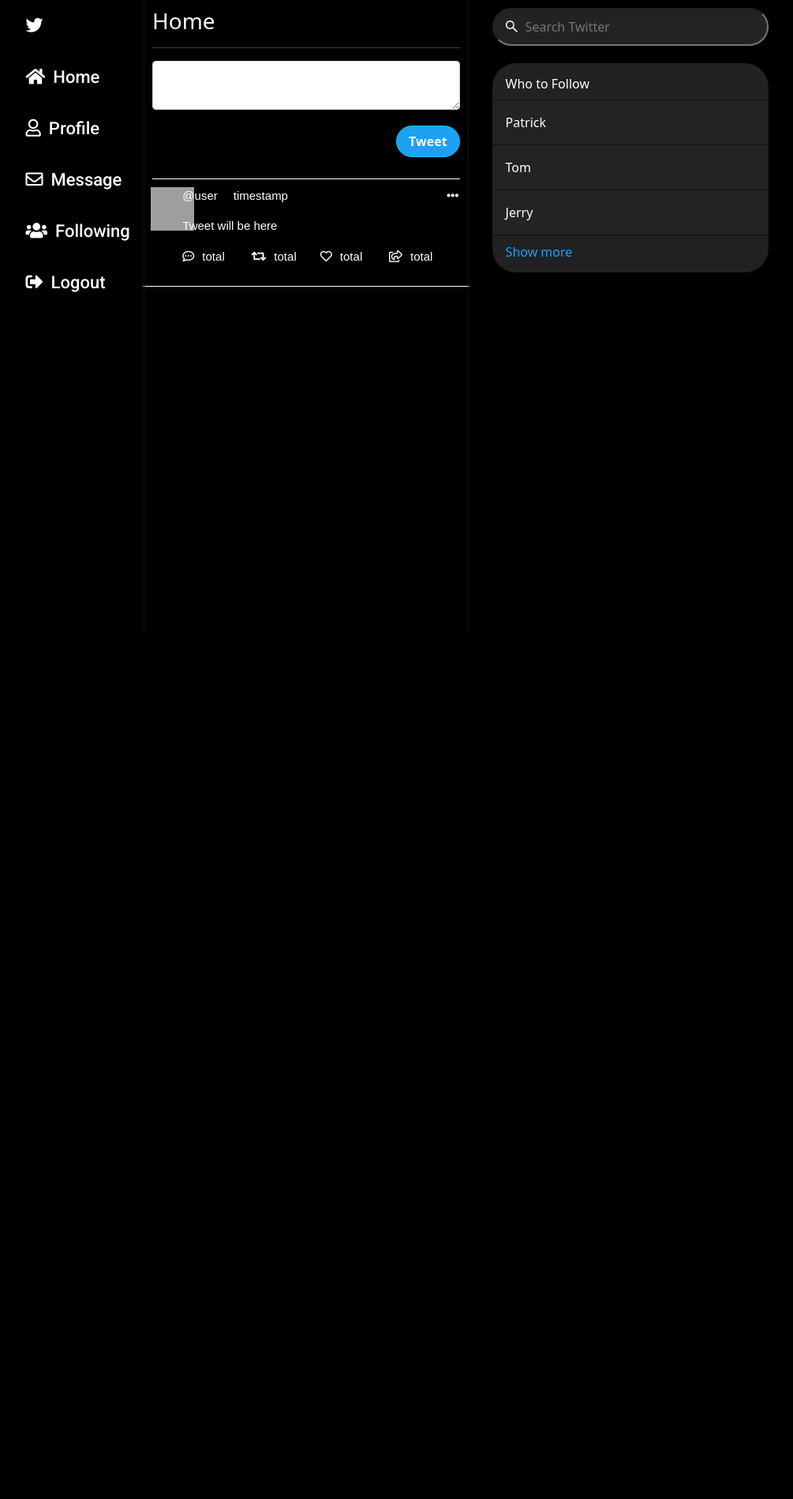
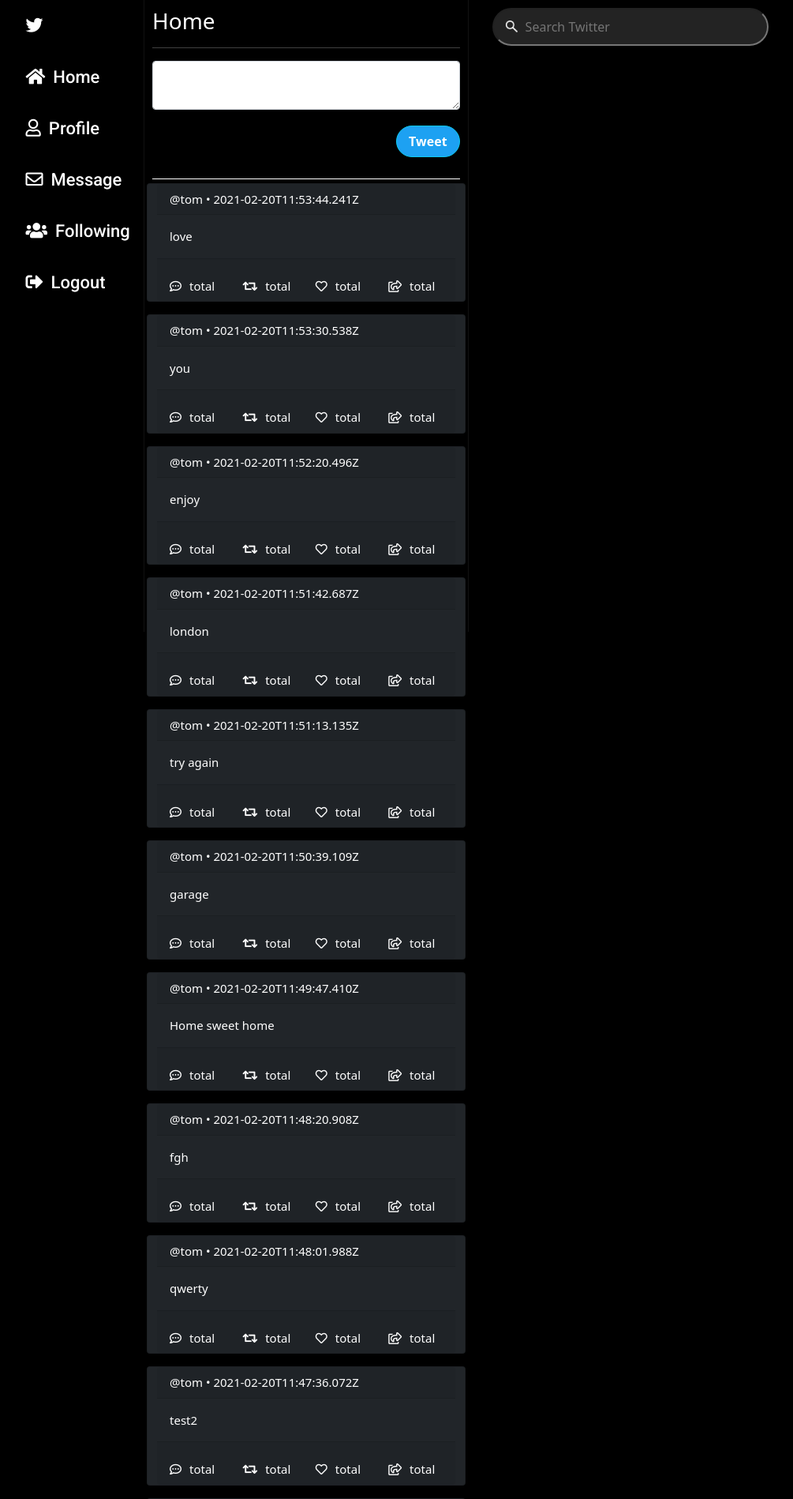
Before and after one commit to idoyudha/network, a Django app: page / in a window 1280 px wide. Shown: the top 1898 px of the page at 79% size, without its empty margins (201-1206 px from the left). Before the commit the page ends 800 px from the top, so only its background shows below. Run offline with Django 3.2, Linux system fonts and the light colour scheme; a user stored in the database is signed in; data comes from the database, SQL or seed files in the repository; both versions use the stored data as it was after the commit; grey boxes are pictures that could not be loaded.

Commit message:
Successfull post tweet form

```diff
--- a/network/models.py
+++ b/network/models.py
@@ -2,6 +2,7 @@
 from django.db import models
 
 from django.db.models.fields import related
+from datetime import datetime
 
 
 class User(AbstractUser):
@@ -10,7 +11,7 @@
 class Tweet(models.Model):
     user_tweet = models.ForeignKey(User, on_delete=models.CASCADE)
     tweet_text = models.CharField(max_length=280)
-    timestamp = models.DateTimeField(auto_now_add=True)
+    timestamp = models.DateTimeField(default=datetime.now)
     likes = models.ManyToManyField(User, related_name='user_liked', blank=True)
 
     def __str__(self):
--- a/network/static/network/index.js
+++ b/network/static/network/index.js
@@ -1,8 +1,7 @@
 document.addEventListener('DOMContentLoaded', function() {
 
     // By default, load homepage
-    //load('index');
-
+    load_page('home');
     // Send email after submit form
     document.querySelector('form').onsubmit = tweet;
 
@@ -21,19 +20,66 @@
         })
     })
     .then(response => response.json())
-    .then(result => {
+    .then(data => {
         // Print emails
-        console.log(result);
+        console.log(data)
         // ... do something else with emails ...
-    });
-    return false;
+    })
+    .then(() => load_page('home'));
 }
 
-function load(page) {
-    console.log(page)
-    fetch('/tweet_all')
+function load_page(user) {
+    console.log(user)
+    fetch(`/tweet/${user}`)
     .then(response => response.json())
-    .then(tweet => {
-        console.log(tweet)
+    .then(tweets => {
+        console.log(tweets);
+
+        for (let i = 0; i < tweets.length; i++) {
+            let obj = tweets[i];
+
+            // Create new div element
+            const data = document.createElement("div");
+            data.className = "card text-white bg-dark mb-3";
+
+            // Create tweet card from parent element tweet-ground
+            const l = document.getElementById("tweet-ground")
+            const card = l.appendChild(data)
+
+            // Create new element for tweet head
+            const head = document.createElement("div")
+            head.className = "card-header";
+            head.innerHTML = `@${obj.user} &#0149; ${obj.time}`;
+            data.appendChild(head)
+
+            // Create new element for tweet body
+            const body = document.createElement("div")
+            body.className = "card-body"
+            const bd = data.appendChild(body)
+
+            const t = document.createElement("p");
+            t.className = "text-p";
+            t.innerHTML = `${obj.tweet}`
+            bd.appendChild(t)
+
+            const foot = document.createElement("div")
+            foot.className = "card-footer";
+            foot.innerHTML = `<div class='row' id='btn' role='group' aria-label='tweet group'>
+                                <div class='col-sm'>
+                                    <p class='t-btn1'><i class='far fa-comment-dots'></i>total</p>
+                                </div>
+                                <div class='col-sm'>
+                                    <p class='t-btn2'><i class='fas fa-retweet'></i>total</p>
+                                </div>
+                                <div class='col-sm'>
+                                    <p class='t-btn3'><i class='far fa-heart'></i>total</p>
+                                </div>
+                                <div class='col-sm'>
+                                    <p class='t-btn4'><i class='far fa-share-square'></i>total</p>
+                                </div>
+                            </div>`;
+            data.appendChild(foot)
+
+        };
     })
 }
--- a/network/static/network/styles.css
+++ b/network/static/network/styles.css
@@ -97,16 +97,20 @@
   background-color: transparent;
 }
 
-.card {
+/* .card {
+  width: 100%;
+} */
+
+/* .card {
   width: 350px;
   margin-top: 80px;
   background-color: rgb(35, 35, 35);
   border-radius: 30px;
   padding-top: 5px;
   padding-bottom: 5px;
-}
+} */
 
-.card-header, .card-body {
+/* .card-header, .card-body {
   border-bottom: 1px solid #111;
 }
 
@@ -117,7 +121,7 @@
 
 .card-footer {
   color: #1DA1F2;
-}
+} */
 
 #tweet-btn {
   float: right;
@@ -136,14 +140,12 @@
 }
 
 .all_tweet {
-  border-bottom: 1px solid white;
   font-size: 15px;
   padding: 5px;
 }
 
 .column {
   float: left;
-  padding: 5px;
   font-family: Arial, Helvetica, sans-serif;
 }
 
@@ -176,5 +178,13 @@
 }
 
 span {
-  margin-left: 20px;
+  margin-left: 10px;
 }
+
+p {
+  margin: 0px;
+}
+
+#btn {
+  margin-top: 15px;
+}
--- a/network/templates/network/index.html
+++ b/network/templates/network/index.html
@@ -4,72 +4,19 @@
 {% block body %}
 <h3>Home</h3>
 <hr>
-{% if user.is_authenticated %}
 <div class="tweet_form">
     <form action="{% url 'tweet' %}" method="post" id="tweet-post">
         {% csrf_token %}
         <div class="mb-3">
-            <textarea class="form-control" id="tweet_text" rows="2"></textarea>
+            <textarea class="form-control" id="tweet_text" name="tweet_text" rows="2"></textarea>
         </div>
         <div id="tweet-btn">
             <input class="btn btn-info rounded-pill" type="submit" value="Tweet" id="tweet" placeholder="What's happening?">
         </div>
     </form>
 </div>
-<div class="row all_tweet">
-    <div class="column left">
-        <img src="https://cdn.pixabay.com/photo/2020/05/11/15/38/tom-5158824_960_720.png" alt="Tom" width="55" height="55">
-    </div>
-    <div class="column right">
-        <p class="text-p">@user<span>timestamp</span></p>
-        <p class="text-p">Tweet will be here</p>
-        <div class="row" role="group" aria-label="tweet group">
-            <div class="col-sm">
-                <p class="t-btn1"><i class="far fa-comment-dots"></i>total</p>
-            </div>
-            <div class="col-sm">
-                <p class="t-btn2"><i class="fas fa-retweet"></i>total</p>
-            </div>
-            <div class="col-sm">
-                <p class="t-btn3"><i class="far fa-heart"></i>total</p>
-            </div>
-            <div class="col-sm">
-                <p class="t-btn4"><i class="far fa-share-square"></i>total</p>
-            </div>
-        </div>
-    </div>
-    <div class="column edit">
-        <i class="fas fa-ellipsis-h"></i>
-    </div>
+<div class="row all_tweet" id="tweet-ground">
 </div>
-{% else %}
-<div class="row all_tweet">
-    <div class="column left">
-        <img src="https://cdn.pixabay.com/photo/2020/05/11/15/38/tom-5158824_960_720.png" alt="Tom" width="55" height="55">
-    </div>
-    <div class="column right">
-        <p class="text-p">@user<span>timestamp</span></p>
-        <p class="text-p">Tweet will be here</p>
-        <div class="row" role="group" aria-label="tweet group">
-            <div class="col-sm">
-                <p class="t-btn1"><i class="far fa-comment-dots"></i>total</p>
-            </div>
-            <div class="col-sm">
-                <p class="t-btn2"><i class="fas fa-retweet"></i>total</p>
-            </div>
-            <div class="col-sm">
-                <p class="t-btn3"><i class="far fa-heart"></i>total</p>
-            </div>
-            <div class="col-sm">
-                <p class="t-btn4"><i class="far fa-share-square"></i>total</p>
-            </div>
-        </div>
-    </div>
-    <div class="column edit">
-        <i class="fas fa-ellipsis-h"></i>
-    </div>
-</div>
-{% endif %}
 {% block script %}
     <script src="{% static 'network/index.js' %}"></script>
 {% endblock %}
--- a/network/templates/network/layout.html
+++ b/network/templates/network/layout.html
@@ -36,13 +36,13 @@
                     <input type="text" name="q" placeholder="Search Twitter"></i><br>
                 </form>
             </div>
-            <div class="card">
+            <!-- <div class="card">
                 <div class="card-header">Who to Follow</div>
                 <div class="card-body">Patrick</div>
                 <div class="card-body">Tom</div>
                 <div class="card-body">Jerry</div>
                 <div class="card-footer">Show more</div>
-            </div>
+            </div> -->
         </div>
     </body>
 </html>
--- a/network/views.py
+++ b/network/views.py
@@ -10,6 +10,8 @@
 from django.views.decorators.csrf import csrf_exempt
 
 from .models import User, Tweet
+
+from datetime import datetime
 
 
 def index(request):
@@ -64,16 +66,22 @@
     else:
         return render(request, "network/register.html")
 
+@csrf_exempt
 @login_required
 def tweet(request):
-    # Tweet must be via POST
+    # Composing a new email must be via POST
     if request.method != "POST":
         return JsonResponse({"error": "POST request required."}, status=400)
 
+    # Get contents of email
     data = json.loads(request.body)
-    tweet = data.get("tweet")
+    t = data.get("tweet", "")
 
-    return JsonResponse({"message": "Tweet sent successfully."}, status=201)
+    # Create one email for each recipient, plus sender
+    tweet = Tweet(user_tweet=request.user, tweet_text=t)
+    tweet.save()
+
+    return JsonResponse({"message": "Email sent successfully."}, status=201)
 
 @login_required
 def tweet_all(request, user):
@@ -84,8 +92,8 @@
         id = User.objects.values_list('id', flat=True).get(username=user)
         qs = Tweet.objects.filter(user_tweet=id)
     else:
-        return JsonResponse({"error": "Invalid page."}, status=400)
-    list_tweet = [{"id": i.id, "user":i.user_tweet.username, "tweet": i.tweet_text} for i in qs]
+        return JsonResponse({"error": "Invalid page or You're not the user"}, status=400)
+    list_tweet = [{"id": i.id, "user":i.user_tweet.username, "tweet": i.tweet_text, "time": i.timestamp} for i in qs]
     return JsonResponse(list_tweet, safe=False)
 
 @login_required
```
Also changed, not shown: db.sqlite3, network/migrations/0003_auto_20210220_0514.py (added).
